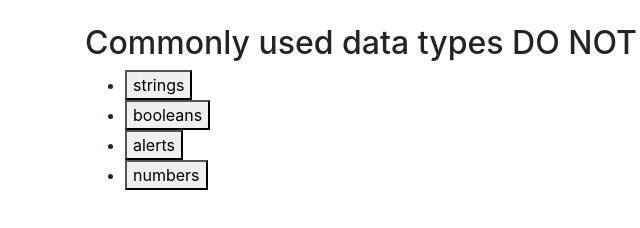
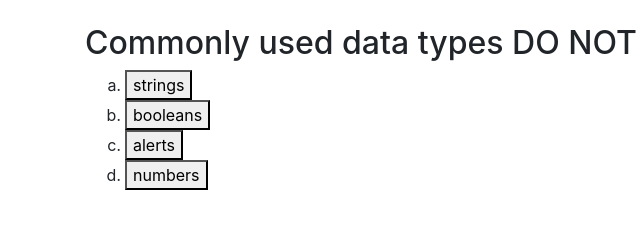
Before and after one commit to ScottMikul/JavascriptQuizGame, a plain HTML site: page index.html in a window 1280 px wide. Both pictures are taken after a click on the button "Start Quiz". Shown: the full height of the page, 0-640 px from the left. Drawn offline with nearby package versions, Linux system fonts and the light colour scheme; files that its build step writes are made by us from their sources.

Commit message:
updated the question list to use an ordered list with type = 'a'

```diff
--- a/index.html
+++ b/index.html
@@ -48,8 +48,8 @@
             <div id="question-view" class="d-none">
                 <h2 id="question-title">
                 </h2>
-                <ul id="question-list">
-                </ul>
+                <ol id="question-list" type="a">
+                </ol>
                 <div id="message-feedback">
                     <div id = "correct-answer" class="d-none">
                         <hr>
```
